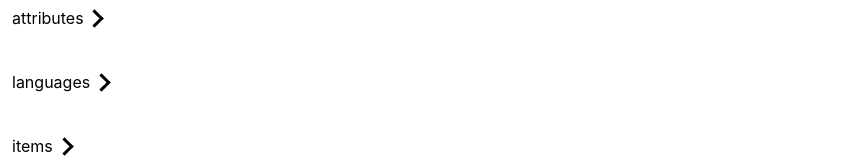
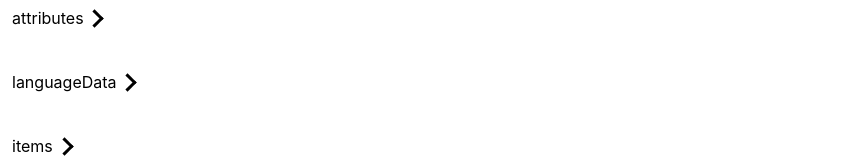
Before and after one commit to G-bot987/NextDnDCharacterManager, a Next.js app: page /components/mainpages/characternavbar/tabs/Card in a window 1280 px wide. Shown: the part 296-456 px from the top of the page, without its empty margins (0-851 px from the left). Built offline with nearby package versions, Linux system fonts and the light colour scheme.

Commit message:
using languagedata

```diff
--- a/pages/components/mainpages/characternavbar/tabs/Card.tsx
+++ b/pages/components/mainpages/characternavbar/tabs/Card.tsx
@@ -6,9 +6,9 @@ import { templateInterface } from "../../../../../interfaces/dataInterfaces/temp
 
 export default function Card(Props: any) {
 
-  const { profile, attributes, languages } = Props.template ?? {};
+  const { languageData } = Props
+  const { profile, attributes } = Props.template ?? {};
   const { items } = Props
-
   return (
     <ul className=" flex flex-col justify-around min-h-full space-y-4 min-h-100">
       <li className=" border-solid border-white border-2 rounded-full flex flex-row justify-around min-h-[20%]">
@@ -18,7 +18,7 @@ export default function Card(Props: any) {
         <ArrowBtn {...{ attributes }} />
       </li>
       <li>
-        <ArrowBtn {...{ languages }} />
+        <ArrowBtn {...{ languageData }} />
       </li>
       <li>
         <ArrowBtn {...{ items }} />
```
